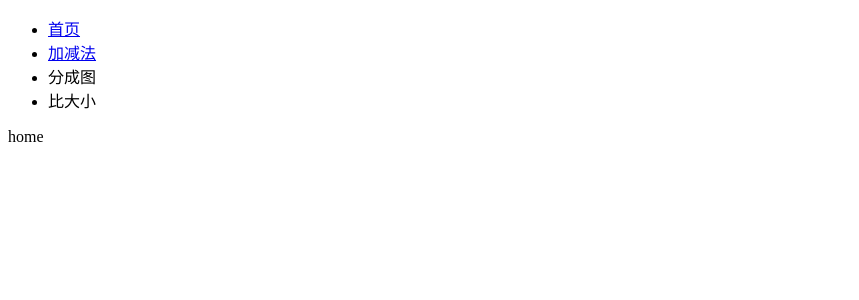
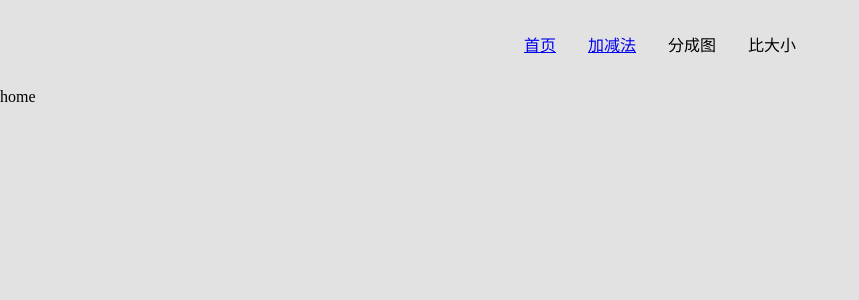
Before and after one commit to NMTuan/maths, a Svelte app: page / in a window 1280 px wide. Shown: the top 300 px of the page, without its empty margins (0-859 px from the left). Built offline with nearby package versions, Linux system fonts and the light colour scheme.

Commit message:
简单生成加法题

```diff
--- a/src/App.svelte
+++ b/src/App.svelte
@@ -4,11 +4,26 @@
 </script>
 
 <main>
-    <ul>
-        <li><a href="#/">首页</a></li>
-        <li><a href="#/addSub/">加减法</a></li>
-        <li>分成图</li>
-        <li>比大小</li>
-    </ul>
+    <div class="py-4 print:hidden">
+        <ul class="flex list-none justify-center">
+            <li class="mx-4"><a href="#/">首页</a></li>
+            <li class="mx-4"><a href="#/addSub/">加减法</a></li>
+            <li class="mx-4">分成图</li>
+            <li class="mx-4">比大小</li>
+        </ul>
+    </div>
+
     <Router {routes} />
 </main>
+
+<style>
+    :root {
+        margin: 0;
+        padding: 0;
+        background-color: #e2e2e2;
+    }
+    :global(body) {
+        margin: 0;
+        padding: 0;
+    }
+</style>
--- a/src/views/add_sub.svelte
+++ b/src/views/add_sub.svelte
@@ -1,5 +1,5 @@
 <script lang="ts">
-    let addMethod: boolean = false // 加法
+    let addMethod: boolean = true // 加法
     let addCarry: string = '0' // 进位：0不 1进 2不限
 
     let subMethod: boolean = false //减法
@@ -7,7 +7,7 @@
 
     let range: number[] = [0, 10] // 范围
     let rangeSelected: string = '10' // 范围选定值
-    let resLen: number = 10 // 生成数量
+    let resLen: number = 60 // 生成数量
     let res = [] // 结果
 
     $: addMethod === false && (addCarry = '0')
@@ -19,10 +19,14 @@
             alert('请选择算法！')
             return
         }
-        const x = handleAdd()
-        console.log(x)
-        // const num = random(range[0], range[1])
-        // console.log(num)
+        let total = []
+        for (let i = 0; i < resLen; i++) {
+            const item = handleAdd()
+            console.log('item', item)
+            total.push(item)
+        }
+        console.log(total)
+        res = total
     }
 
     // 生成随机数
@@ -34,20 +38,21 @@
     const handleAdd = () => {
         let a = random()
         let b = 0
-        if (addCarry === '2') {
+        // if (addCarry === '2') {
         b = random()
-        } else {
-            const max = range[1] - 1
-            const maxStr = max.toString().split('')
-            console.log(max, maxStr)
-            b = random(range[0], range[1] - a)
-        }
+        // } else {
+        //     const max = range[1] - 1
+        //     const maxStr = max.toString().split('')
+        //     console.log(max, maxStr)
+        //     b = random(range[0], range[1] - a)
+        // }
 
-        return ['add', a, b]
+        return [a, '+', b]
     }
 </script>
 
-<main>
+<main class="flex container">
+    <div class="print:hidden">
         <p>加减法</p>
         <p>加法，范围，进位</p>
         <p>减法，范围，退位</p>
@@ -89,4 +94,26 @@
         <div>
             <button on:click={submit}>生成</button>
         </div>
+    </div>
+    <div
+        class="flex-grow flex-shrink-0 max-w-[800px] mx-auto p-12 shadow bg-white text-xl  grid grid-cols-4
+        print:p-0 print:shadow-none"
+        style="font-family: consolas;"
+    >
+        {#each res as item, index}
+            <pre class="whitespace-pre-wrap flex items-center justify-center	">
+{item[0]
+                    .toString()
+                    .padStart(
+                        (range[1] - 1).toString().length,
+                        ' '
+                    )} {item[1]} {item[2]
+                    .toString()
+                    .padStart(
+                        (range[1] - 1).toString().length,
+                        ' '
+                    )} = ___</pre>
+        {/each}
+    </div>
+    <div class="print:hidden">2</div>
 </main>
```
Lines whose indentation alone changed are shown as unchanged.
